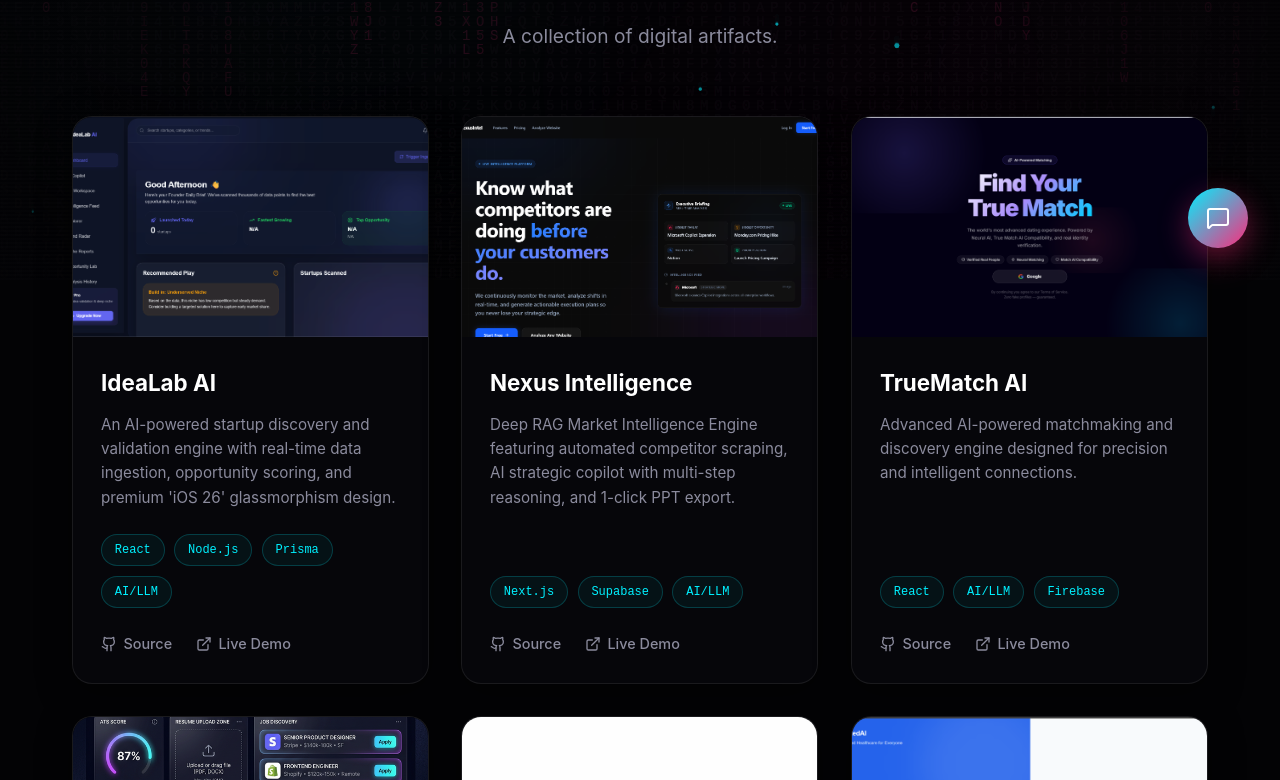
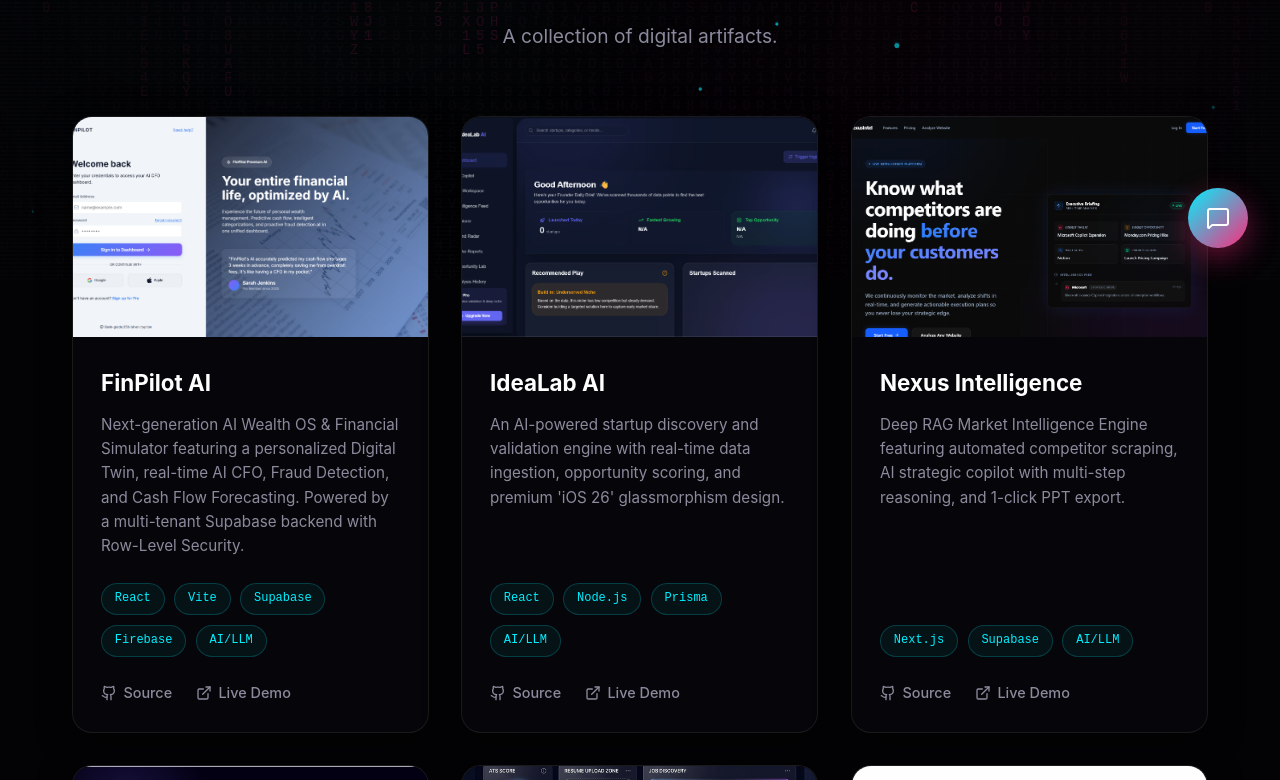
Before and after one commit to Shreyasranveer08/shreyas-portfolio, a React (Vite) app: page /projects in a window 1280 px wide. Shown: the part 520-1300 px from the top of the page. Built offline with nearby package versions, Linux system fonts and the light colour scheme.

Commit message:
Update portfolio with FinPilot AI project

```diff
--- a/package.json
+++ b/package.json
@@ -17,7 +17,7 @@
     "react-dom": "^19.2.0",
     "react-github-calendar": "^5.0.5",
     "react-icon-cloud": "^4.1.7",
-    "react-parallax-tilt": "^1.7.330",
+    "react-parallax-tilt": "^1.7.333",
     "react-router-dom": "^7.13.0",
     "react-type-animation": "^3.2.0"
   },
--- a/src/data/projects.js
+++ b/src/data/projects.js
@@ -1,4 +1,15 @@
 export const projects = [
+    {
+        id: 9,
+        title: "FinPilot AI",
+        description: "Next-generation AI Wealth OS & Financial Simulator featuring a personalized Digital Twin, real-time AI CFO, Fraud Detection, and Cash Flow Forecasting. Powered by a multi-tenant Supabase backend with Row-Level Security.",
+        image: "/finpilot.png",
+        tags: ["React", "Vite", "Supabase", "Firebase", "AI/LLM"],
+        links: {
+            github: "https://github.com/Shreyasranveer08/AI-Wealth-OS",
+            live: "https://ai-wealth-os.web.app"
+        }
+    },
     {
         id: 8,
         title: "IdeaLab AI",
```
Also changed, not shown: public/finpilot.png (added), 1 other file (tests, documents, lock files or other folders).
